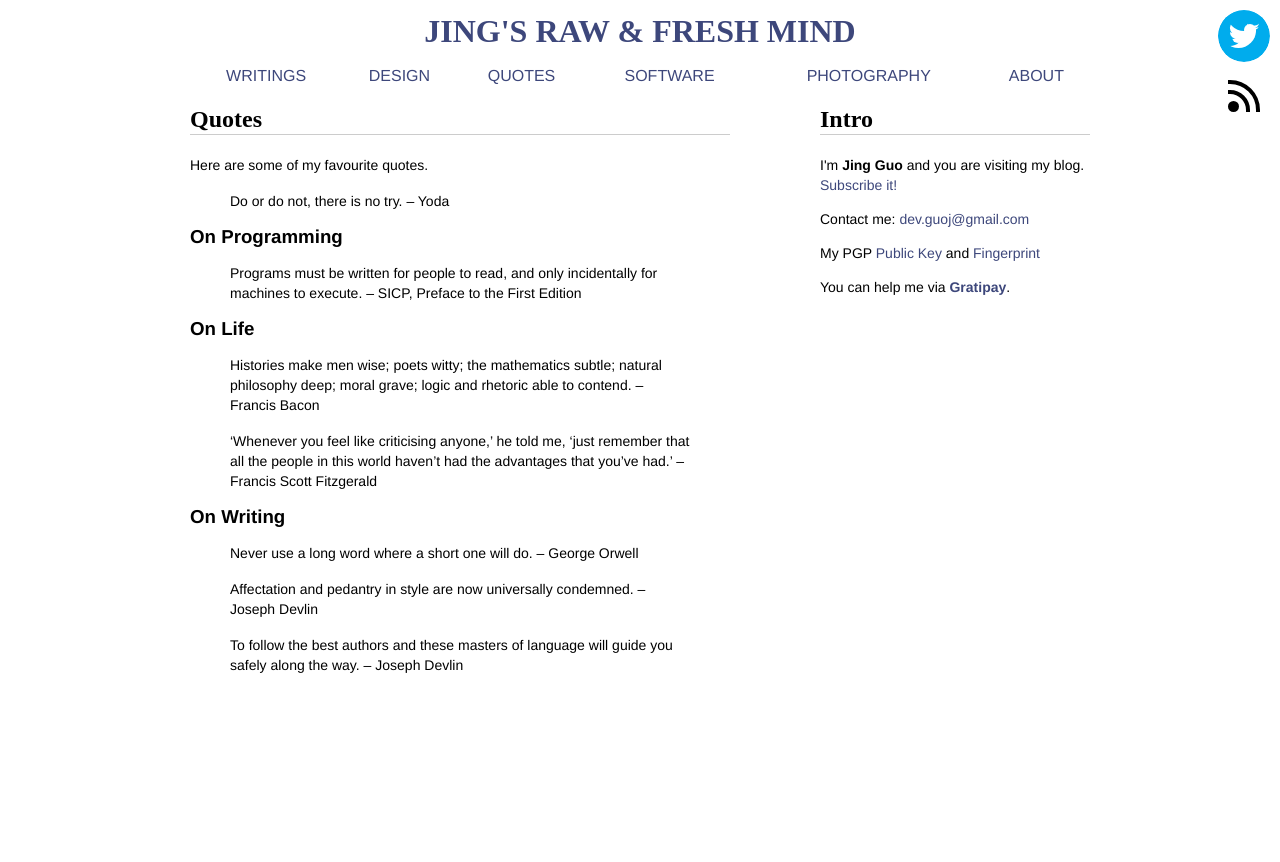
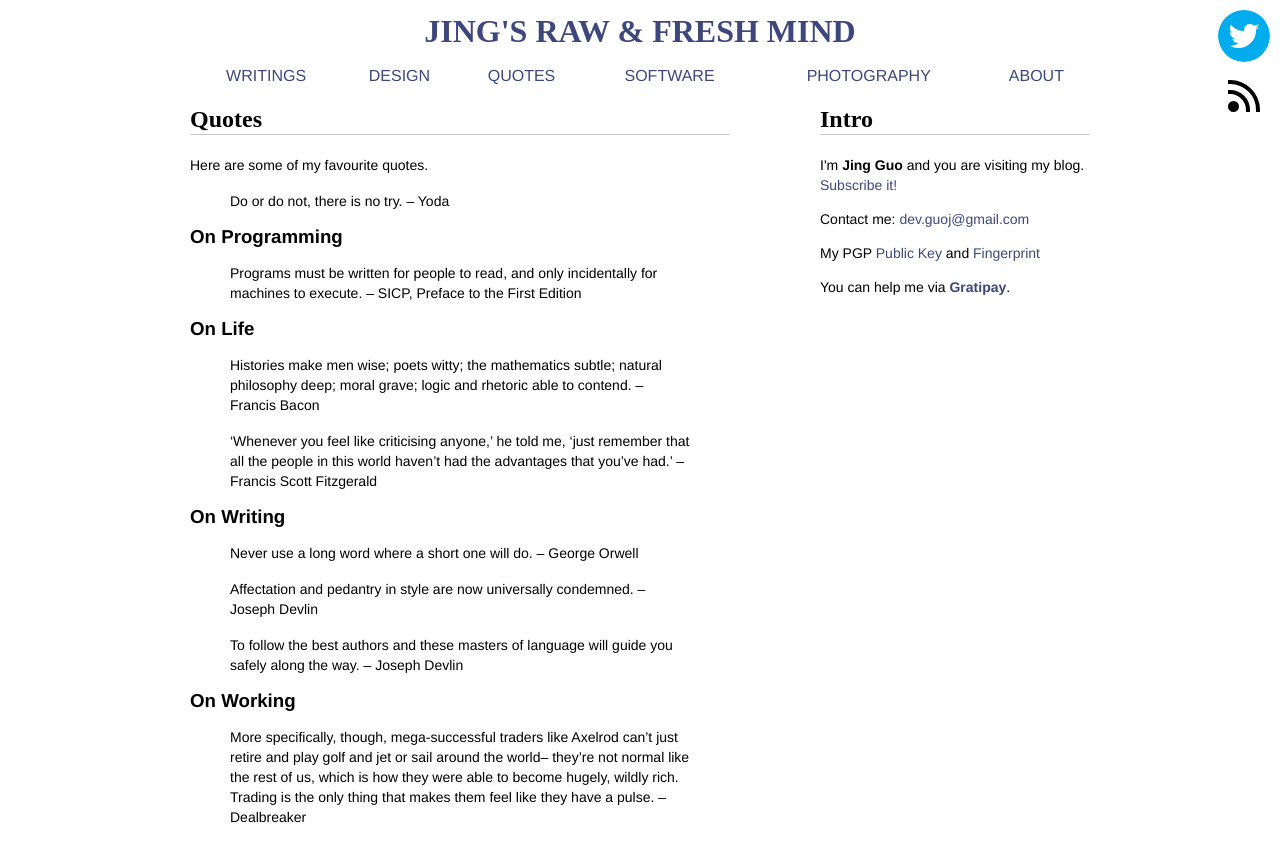
Before and after one commit to guojing0/guojing0.github.io, a Jekyll site: the page built from quotes.md, in a window 1280 px wide. Shown: the top 862 px of the page. Built offline with Jekyll 4.4.1, drawn with Linux system fonts in a browser that asks for light colours.

Commit message:
on working

```diff
--- a/quotes.md
+++ b/quotes.md
@@ -24,3 +24,7 @@ Here are some of my favourite quotes.
 > Affectation and pedantry in style are now universally condemned. -- Joseph Devlin
 
 > To follow the best authors and these masters of language will guide you safely along the way. -- Joseph Devlin
+
+### On Working
+
+> More specifically, though, mega-successful traders like Axelrod can’t just retire and play golf and jet or sail around the world– they’re not normal like the rest of us, which is how they were able to become hugely, wildly rich. Trading is the only thing that makes them feel like they have a pulse. -- Dealbreaker
```
